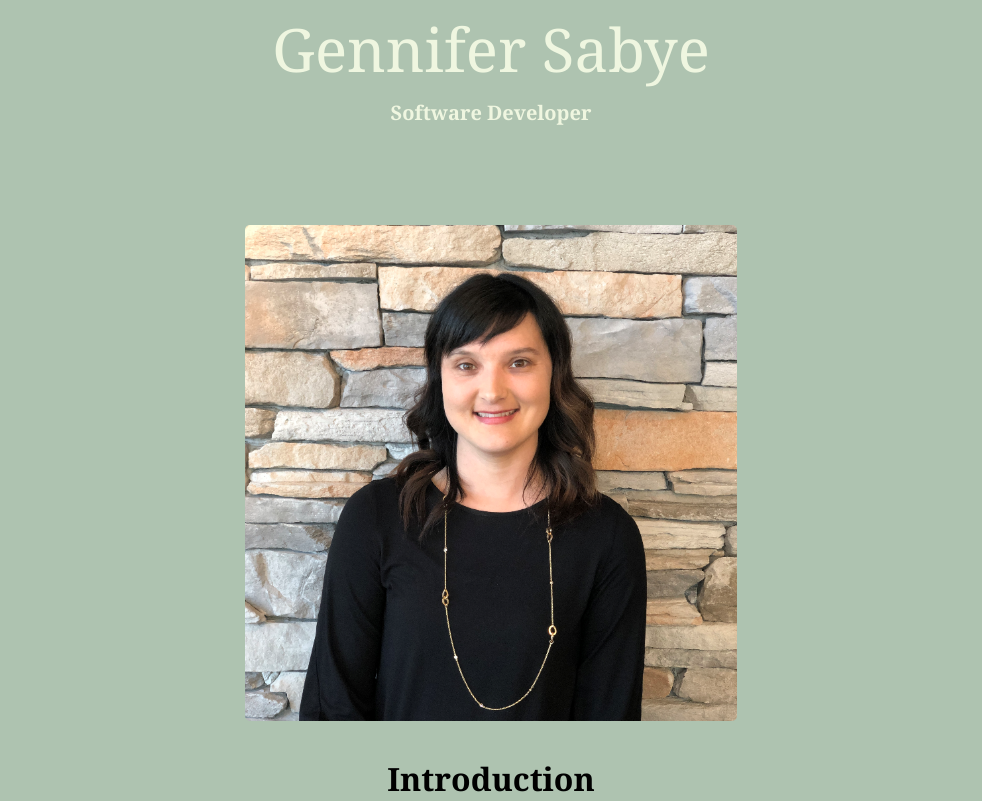
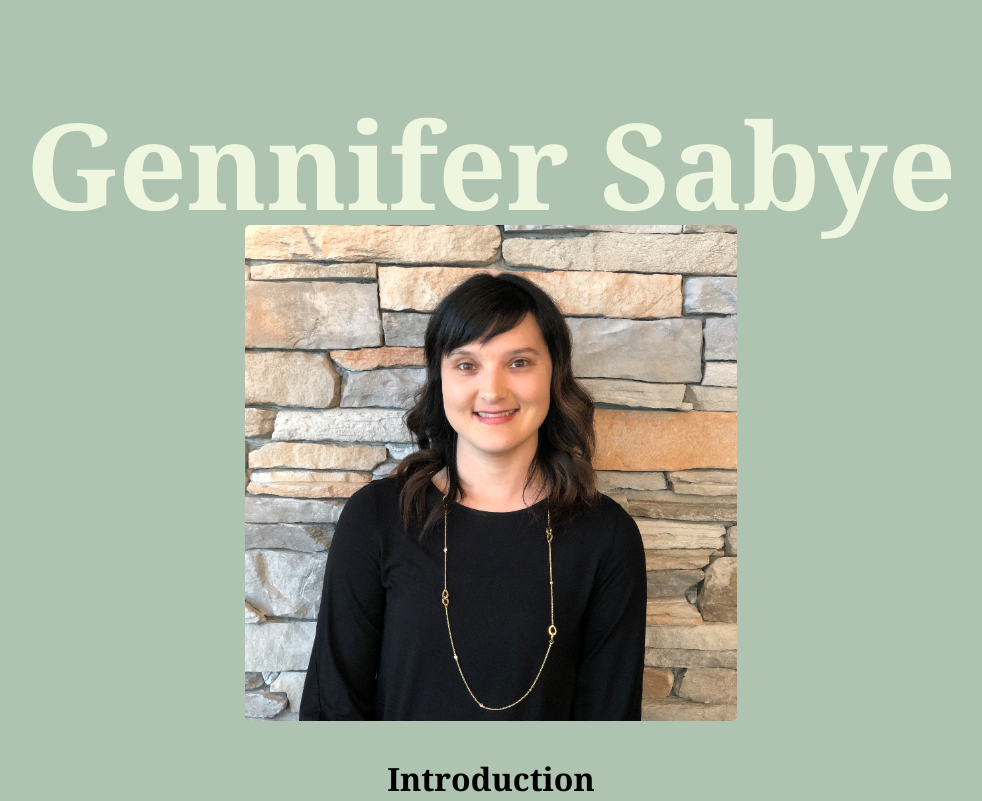
Before and after one commit to GenniferS/Portfolio, a plain HTML site: page index.html in a window 1280 px wide. Shown: the top 801 px of the page, without its empty margins (149-1131 px from the left). Drawn offline with nearby package versions, Linux system fonts and the light colour scheme.

Commit message:
Update index.html

```diff
--- a/index.html
+++ b/index.html
@@ -11,7 +11,7 @@
   <body>
 
     <header>
-      <div>Gennifer Sabye</div>
+      <h1> Gennifer Sabye </h1>
         <h2> Software Developer </h2>
     </header>
 
```
